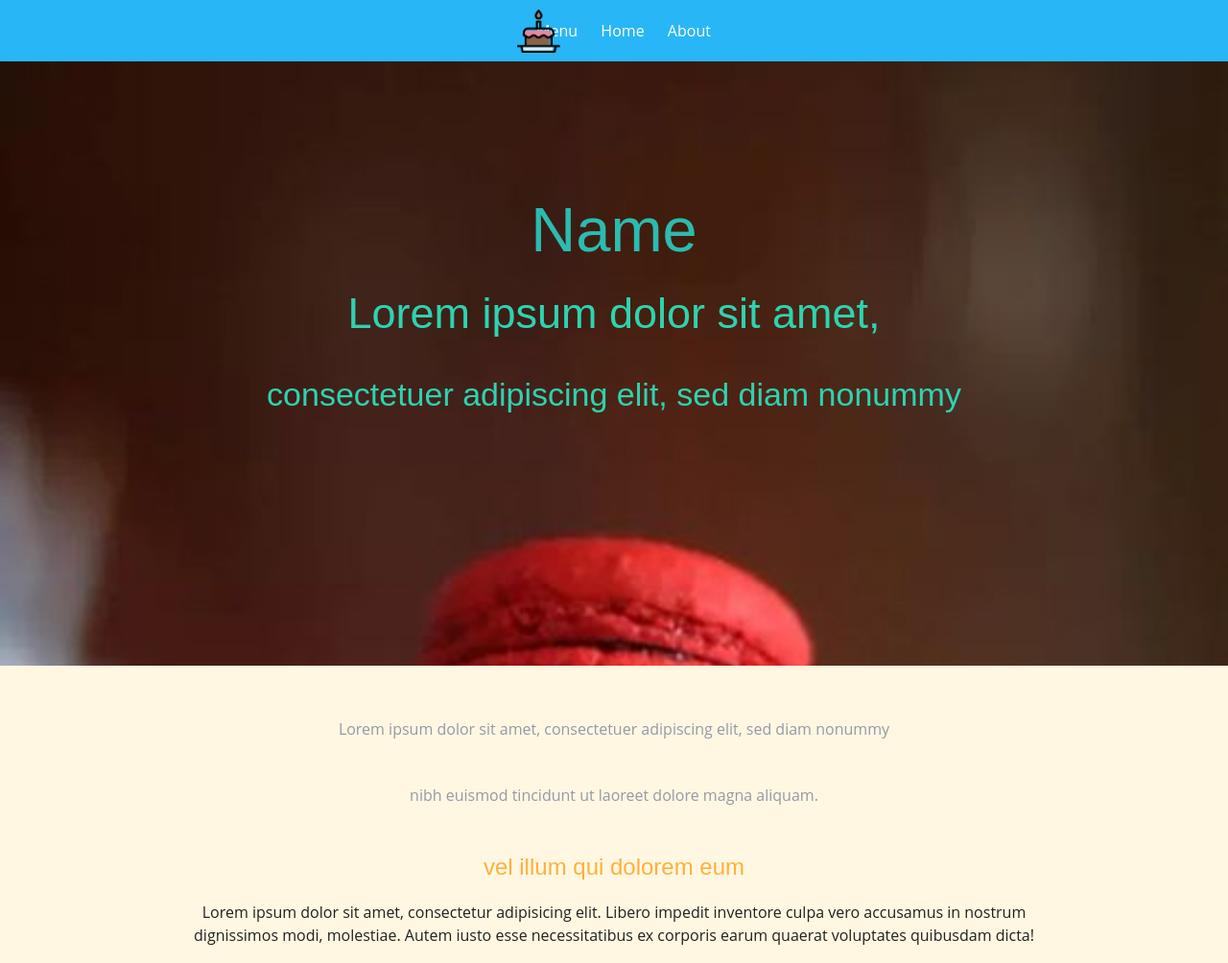
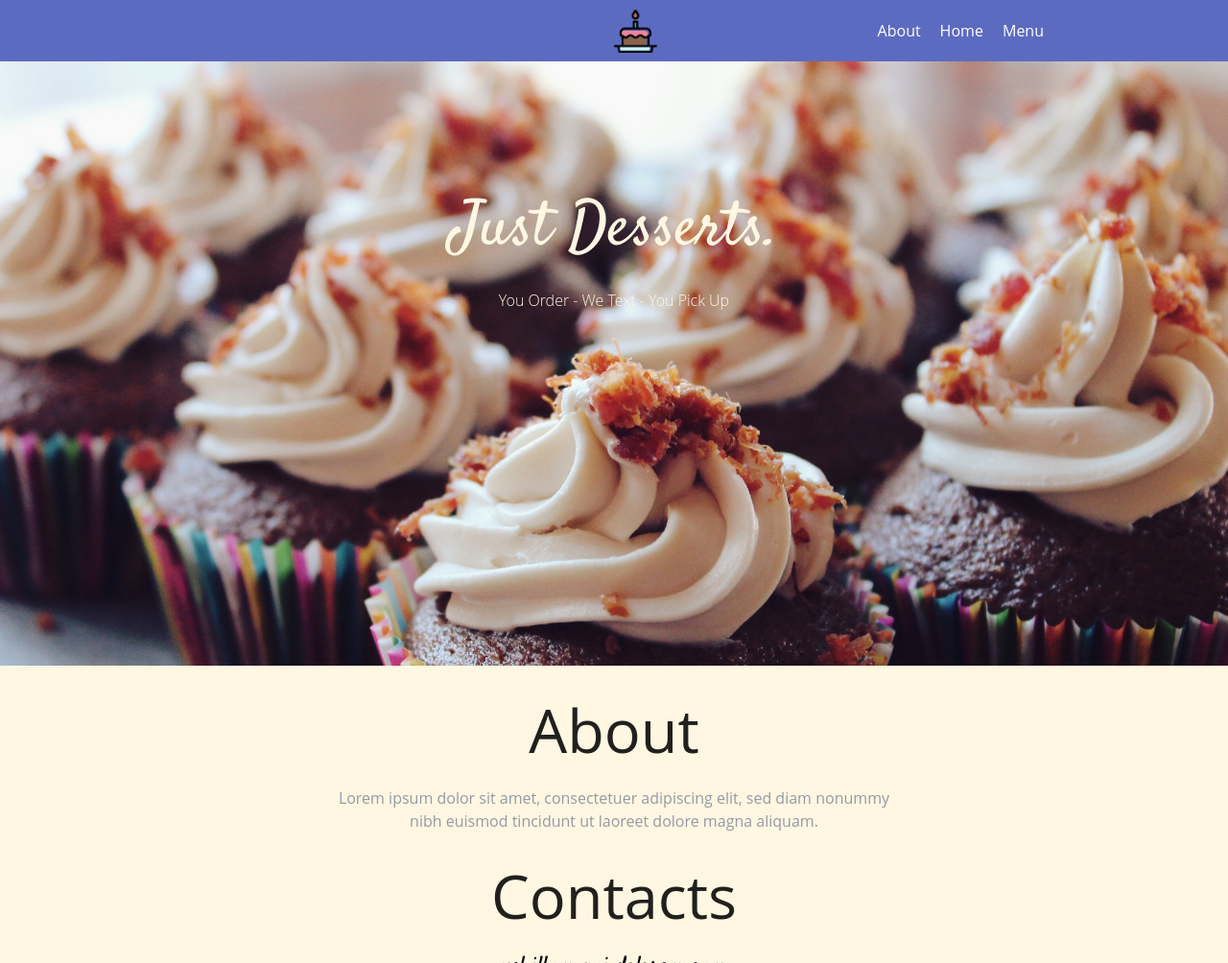
Before and after one commit to faisalsahak/LHLDessertApp, a Node project: template views/index.ejs in a window 1280 px wide. Shown: the top 1004 px of the page at 96% size. Run offline with Node 20 templates, Linux system fonts and the light colour scheme; the template is opened without the code that fills it, so the values that code supplies are empty; some libraries are stand-ins or nearby versions.

Commit message:
changed the background image, fixed thehomepage css, resolved the conflict on the srver file, fiexed issues from indes and footer, head, header files

```diff
--- a/public/stylesheets/homepage.css
+++ b/public/stylesheets/homepage.css
@@ -26,7 +26,7 @@ table {
 	border-spacing: 0;
 }
 #banner{
-    background: url(../images/background.jpg) no-repeat center top;
+    background: url(../images/background.jpg) no-repeat center ;
     background-size: cover;
     height: 630px;
 }
@@ -34,15 +34,17 @@ table {
     background-color: RGBA(0, 0, 0, 0.61);
     min-height: 630px;
 }*/
-#banner h2{
-    font-family: 'Satisfy', sans-serif;
-    font-size: 45px;
-    color: #2ED3AF;
+#banner h1{
+    /*font-family: 'Satisfy', sans-serif;*/
+    /*font-size: 45px;*/
+    color: #FFF7E2;
+		font-family: 'Satisfy', cursive;
 }
 #banner p{
-    font-family: 'PT Sans', sans-serif;
-    color: #2ED3AF;
-    font-size: 34px;
+    /*font-family: 'PT Sans', sans-serif;*/
+    color: #FFF7E2;
+		font-weight: lighter;
+    /*font-size: 34px;*/
 }
 
 .logo-name{
@@ -58,7 +60,7 @@ table {
     z-index: 1;
     top: 0;
     right: 0;
-    background-color: #FFF7E2;
+    background-color: #94D3C5;
     overflow-x: hidden;
     padding-top: 60px;
     transition: 0.5s;
@@ -67,7 +69,7 @@ table {
     padding: 8px 8px 8px 32px;
     text-decoration: none;
     font-size: 25px;
-    color: #2BBCB0;
+    color: #4F7096;
     display: block;
     transition: 0.3s
 }
@@ -95,8 +97,12 @@ table {
 
 .heading{
     font-family: 'Satisfy', sans-serif;
-    color: #FFB03B;
+    color: black;
     font-size: 24px;
+}
+
+.headerP {
+	color: #9699a6;
 }
 
 .details-list{
@@ -104,11 +110,11 @@ table {
 }
 .details-list ul li i {
     margin-right: 10px;
-    color: #ffb03b;
+    color: #9699a6;
 }
 
 .details-text {
-    border-right: 2px solid #841b2d;
+    border-right: 2px solid #9699a6;
 }
 .details-text {
     background-color: rgba(14, 4, 4, 0.70);
@@ -118,7 +124,7 @@ table {
 }
 
 .details-text p {
-    color: #E8E8E8;
+    color: #9699a6;
     line-height: 26px;
     letter-spacing: 1px;
     font-weight: 300;
@@ -162,6 +168,11 @@ table {
 span {
   margin: auto;
   display: inline-block;
+	float: right;
+}
+#logo {
+  margin-top: 10px;
+	float: left;
 }
 
 .pull-right {
--- a/server.js
+++ b/server.js
@@ -1,7 +1,6 @@
 const express = require("express");
 const PORT = process.env.PORT || 8080;
 const app = express();
-// const sass          = require("node-sass-middleware");
 const bodyParser    = require("body-parser");
 const confirmOrders = require("./routes/confirm-orders");
 const renderOrder   = require("./routes/render-orders");
@@ -12,21 +11,13 @@ const renderOrder   = require("./routes/render-orders");
 // const jsFile        = require('./public/scripts/app');
 
 // Middleware //
-<<<<<<< HEAD
-app.use('/styles', sass({
-  src: __dirname + "/sass",
-  dest: __dirname + "/public/stylesheets",
-  debug: true,
-  outputStyle: 'expanded'
-}));
-=======
+
 // app.use(sass({
 //   src: __dirname + "/sass",
 //   dest: __dirname + "/public/stylesheets",
 //   debug: true,
 //   outputStyle: 'expanded'
 // }));
->>>>>>> 273b4447cb19001d8e0a1ef79abf5fee5304397f
 app.use(express.static('public'));
 
 app.use(bodyParser.urlencoded({ extended: false }));
--- a/views/index.ejs
+++ b/views/index.ejs
@@ -10,9 +10,9 @@
     <div class="container">
     <div class="row">
       <div class="inner text-center">
-        <h1 class="logo-name">Name</h1>
-        <h2>Lorem ipsum dolor sit amet, </h2>
-        <p>consectetuer adipiscing elit, sed diam nonummy</p>
+        <h1 class="logo-name">Just Desserts.</h1>
+        <p>You Order - We Text - You Pick Up</p>
+
       </div>
     </div>
     </div>
@@ -23,27 +23,36 @@
     <div class="container">
         <div class="row">
             <div>
-                <h1 >
+              <h1>About</h1>
                 <p class="header-p">Lorem ipsum dolor sit amet, consectetuer adipiscing elit, sed diam nonummy
                 <br>nibh euismod tincidunt ut laoreet dolore magna aliquam. </p>
             </div>
-
-            <div>
-                <div>
                     <div>
+                      <h1>Contacts</h1>
                         <h2 class="heading">vel illum qui dolorem eum</h2>
-                        <p>Lorem ipsum dolor sit amet, consectetur adipisicing elit. Libero impedit inventore culpa vero accusamus in nostrum dignissimos modi, molestiae. Autem iusto esse necessitatibus ex corporis earum quaerat voluptates quibusdam dicta!</p>
+                        <p class="headerP">Lorem ipsum dolor sit amet, consectetur adipisicing elit. Libero impedit inventore culpa vero accusamus in nostrum dignissimos modi, molestiae. Autem iusto esse necessitatibus ex corporis earum quaerat voluptates quibusdam dicta!</p>
                         <div class="details-list">
-                            <div>
-                              <iframe src="https://www.google.com/maps/embed?pb=!1m18!1m12!1m3!1d2602.7087232220533!2d-123.11051144862796!3d49.28191627922979!2m3!1f0!2f0!3f0!3m2!1i1024!2i768!4f13.1!3m3!1m2!1s0x5486717986455555%3A0xcf2dfb0f48c8a056!2sLighthouse+Labs!5e0!3m2!1sen!2sca!4v1480293119596" width="700" height="350" frameborder="0" style="border:0" allowfullscreen></iframe>
-
-                            </div>
-
                         </div>
                     </div>
-                </div>
+                    <div class="divRow">
+                      <div class="col s6">
+                        <h1>Address</h1>
+                        <p>
+                          random text
+                        </p>
+                      </div>
+                      <div class="col s6">
+                        <h1>Hours</h1>
+                        <p>
+                          Another Random Text
+                        </p>
 
-            </div>
+                      </div>
+                      <div>
+                        <iframe src="https://www.google.com/maps/embed?pb=!1m18!1m12!1m3!1d2602.7087232220533!2d-123.11051144862796!3d49.28191627922979!2m3!1f0!2f0!3f0!3m2!1i1024!2i768!4f13.1!3m3!1m2!1s0x5486717986455555%3A0xcf2dfb0f48c8a056!2sLighthouse+Labs!5e0!3m2!1sen!2sca!4v1480293119596" width="700" height="350" frameborder="0" style="border:0" allowfullscreen></iframe>
+                      </div>
+                    </div>
+
 
         </div>
     </div>
--- a/views/partials/_footer.ejs
+++ b/views/partials/_footer.ejs
@@ -1,4 +1,3 @@
-<<<<<<< HEAD
 <footer class="footer text-center">
     <div class="footer-top">
         <div class="row">
@@ -7,17 +6,8 @@
                     <h4 class="widget-title">name</h4>
                     <p>
                      © Name. All Rights Reserved
-
                     </p>
             </div>
-=======
-<footer class="page-footer pink lighten-3">
-    <div class="container">
-      <div class="row">
-        <div class="col l6 s12">
-          <h5 class="white-text">Company Name</h5>
-          <p class="grey-text text-lighten-4">Tasty treats.</p>
->>>>>>> 273b4447cb19001d8e0a1ef79abf5fee5304397f
         </div>
     </div>
 </footer>
--- a/views/partials/_head.ejs
+++ b/views/partials/_head.ejs
@@ -7,6 +7,7 @@
   <!-- Google Fonts -->
   <link href="https://fonts.googleapis.com/css?family=Roboto:300,400,900" rel="stylesheet">
   <link href="https://fonts.googleapis.com/icon?family=Material+Icons" rel="stylesheet">
+  <link href="https://fonts.googleapis.com/css?family=Satisfy" rel="stylesheet">
   <!-- External CSS -->
 
   <!-- Materialized -->
--- a/views/partials/_header.ejs
+++ b/views/partials/_header.ejs
@@ -1,11 +1,11 @@
-<nav class="light-blue lighten-1" role="navigation">
+<nav class="main-nav indigo lighten-1" role="navigation">
     <div class="nav-wrapper container">
       <a id="logo-container" href="#" class="brand-logo">
        <img id="logo" src="../images/Logomakr_3n7vJw.png" height= "45px", width = "45px"/>
       </a>
       <span onclick="openNav()" class="pull-right menu-icon"><a href="#">Menu</a></span>
       <span class="pull-right menu-icon"><a href="/">Home</a></span>
-      <span class="pull-right menu-icon"><a href="#">About</a></span>
+      <span class="pull-right menu-icon"><a href="#about">About</a></span>
       <ul class="right hide-on-med-and-down">
         <li>
            <header id="header">
```
Also changed, not shown: public/images/background.jpg.
